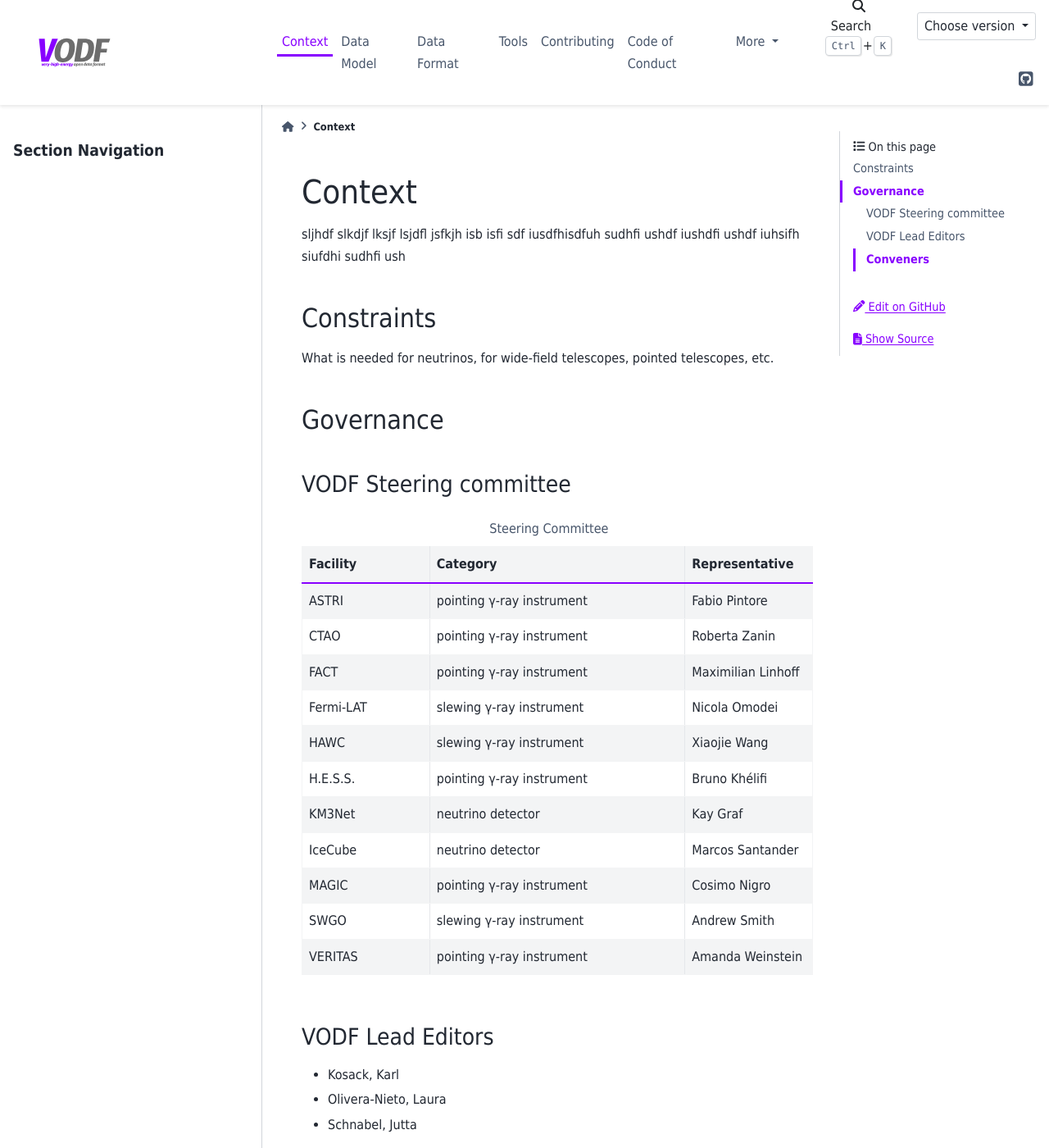
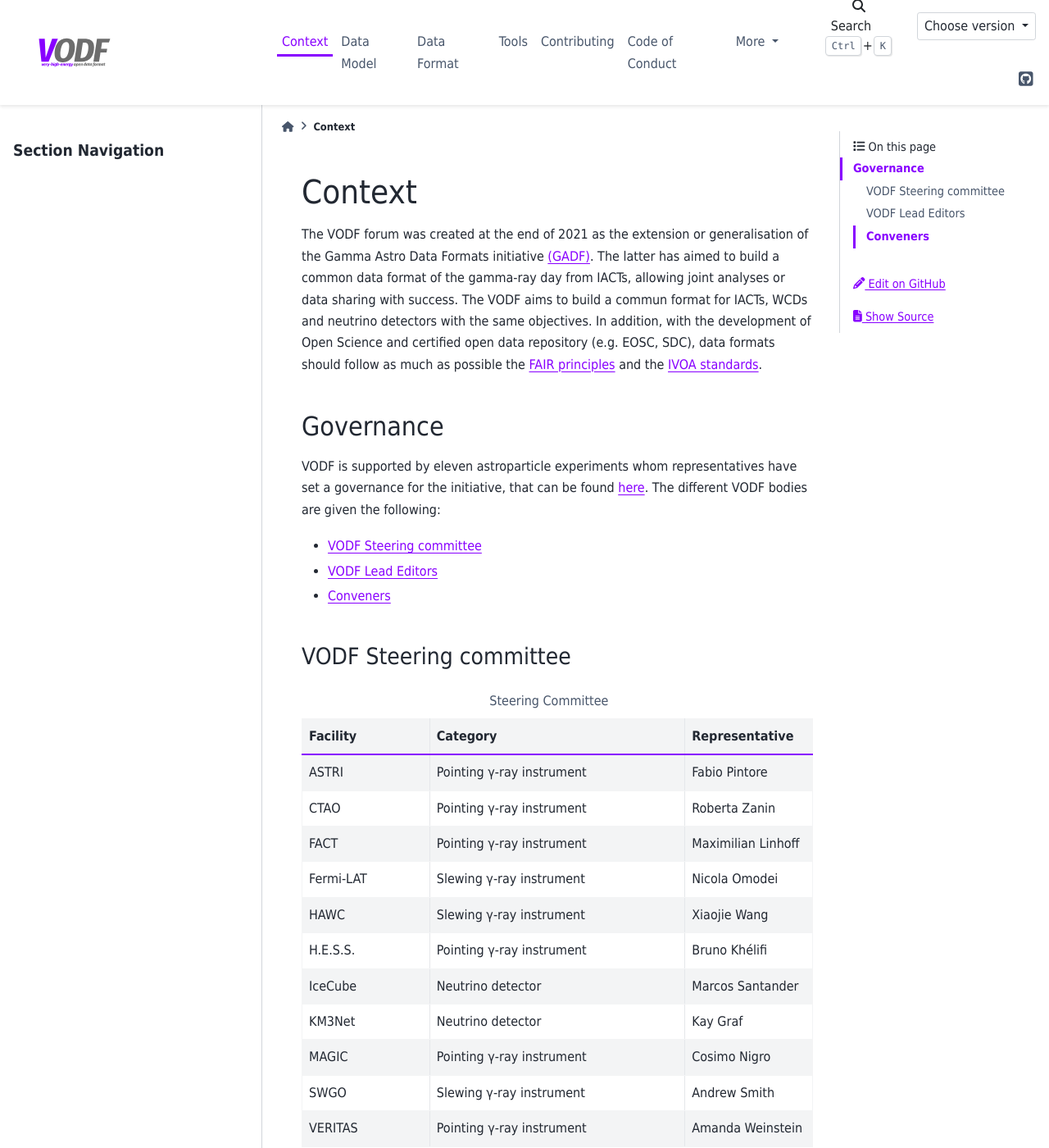
Before and after one commit to VODF/vodf-docs, a Sphinx documentation site: the page built from source/context.rst, in a window 1280 px wide and 1400 px high. Shown: the whole window at 82% size. Built offline with Sphinx 7.4.7 and the PyData theme 0.15.4, drawn with Linux system fonts in a browser that asks for light colours.

Commit message:
Fill this page
Signed-off-by: Bruno Khelifi <khelifi@in2p3.fr>

```diff
--- a/source/context.rst
+++ b/source/context.rst
@@ -1,20 +1,38 @@
 .. Licensed under a 3-clause BSD style license - see LICENSE.rst
-=========
- Context
-=========
 
-sljhdf slkdjf lksjf lsjdfl jsfkjh isb isfi sdf iusdfhisdfuh sudhfi ushdf iushdfi
-ushdf iuhsifh siufdhi sudhfi ush
+=======
+Context
+=======
 
-Constraints
-===========
-
-What is needed for neutrinos, for wide-field telescopes, pointed telescopes, etc.
+The VODF forum was created at the end of 2021 as the extension or generalisation of
+the Gamma Astro Data Formats initiative
+`(GADF) <https://gamma-astro-data-formats.readthedocs.io/>`_. The latter has aimed to
+build a common data format of the gamma-ray day from IACTs, allowing joint analyses
+or data sharing with success. The VODF aims to build a commun format for IACTs, WCDs
+and neutrino detectors with the same objectives. In addition, with the development of
+Open Science and certified open data repository (e.g. EOSC, SDC), data formats should
+follow as much as possible the
+`FAIR principles <https://www.go-fair.org/fair-principles/>`_ and
+the `IVOA standards <https://ivoa.net/documents/index.html>`_.
 
 
+..
+  Constraints
+  ===========
+
+  What is needed for neutrinos, for wide-field telescopes, pointed telescopes, etc.
 
 Governance
 ==========
+
+VODF is supported by eleven astroparticle experiments whom representatives have set
+a governance for the initiative, that can be found
+`here <_static/VODF_Governance.pdf>`_. The different VODF bodies are given the
+following:
+
+* `VODF Steering committee`_
+* `VODF Lead Editors`_
+* `Conveners`_
 
 
 VODF Steering committee
@@ -28,37 +46,37 @@ VODF Steering committee
      - Category
      - Representative
    * - ASTRI
-     - pointing γ-ray instrument
+     - Pointing γ-ray instrument
      - Fabio Pintore
    * - CTAO
-     - pointing γ-ray instrument
+     - Pointing γ-ray instrument
      - Roberta Zanin
    * - FACT
-     - pointing γ-ray instrument
+     - Pointing γ-ray instrument
      - Maximilian Linhoff
    * - Fermi-LAT
-     - slewing γ-ray instrument
+     - Slewing γ-ray instrument
      - Nicola Omodei
    * - HAWC
-     - slewing γ-ray instrument
+     - Slewing γ-ray instrument
      - Xiaojie Wang
    * - H.E.S.S.
-     - pointing γ-ray instrument
+     - Pointing γ-ray instrument
      - Bruno Khélifi
+   * - IceCube
+     - Neutrino detector
+     - Marcos Santander
    * - KM3Net
-     - neutrino detector
+     - Neutrino detector
      - Kay Graf
-   * - IceCube
-     - neutrino detector
-     - Marcos Santander
    * - MAGIC
-     - pointing γ-ray instrument
+     - Pointing γ-ray instrument
      - Cosimo Nigro
    * - SWGO
-     - slewing γ-ray instrument
+     - Slewing γ-ray instrument
      - Andrew Smith
    * - VERITAS
-     - pointing γ-ray instrument
+     - Pointing γ-ray instrument
      - Amanda Weinstein
 
 VODF Lead Editors
```
Also changed, not shown: other parts of source/context.rst (+2 -1 lines).
